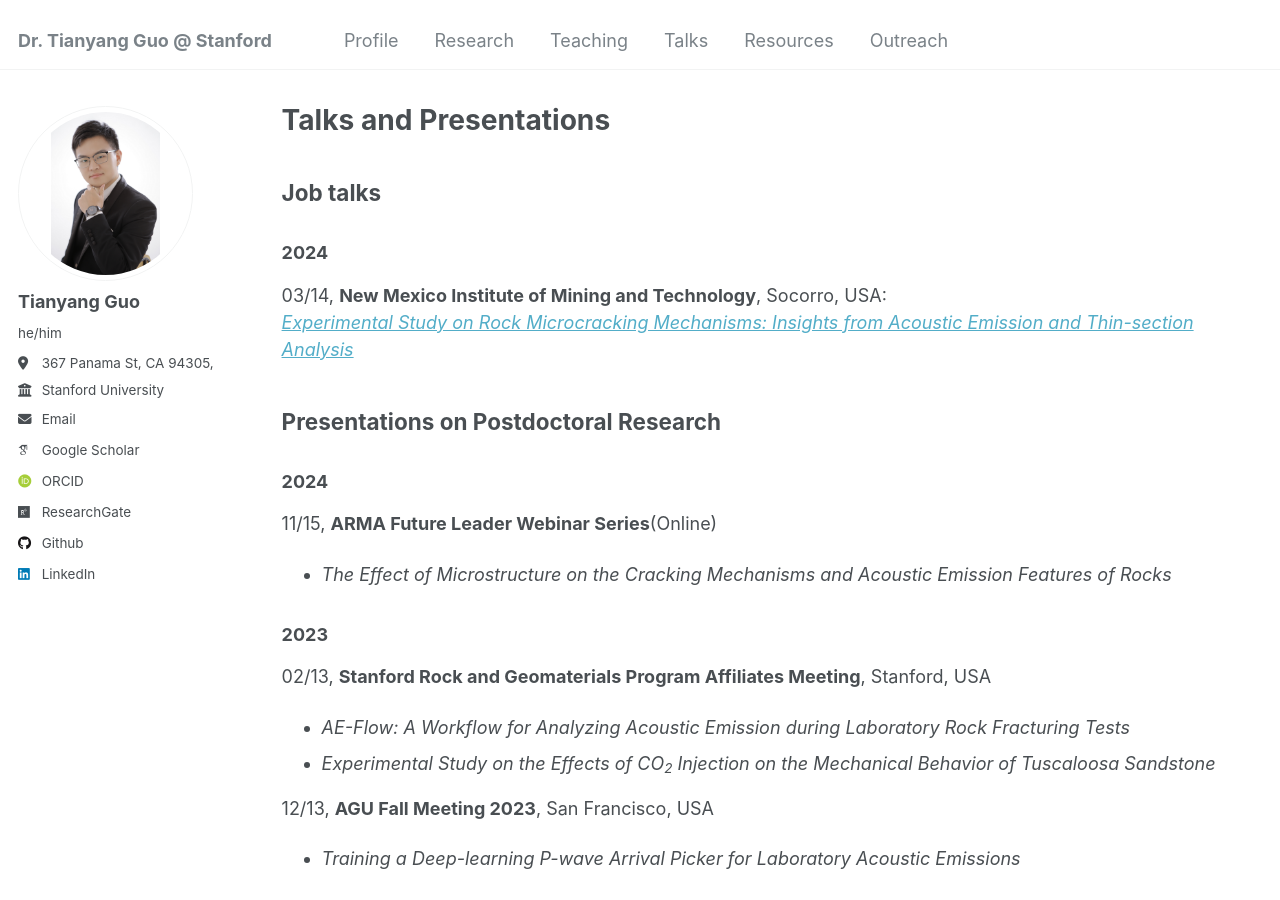
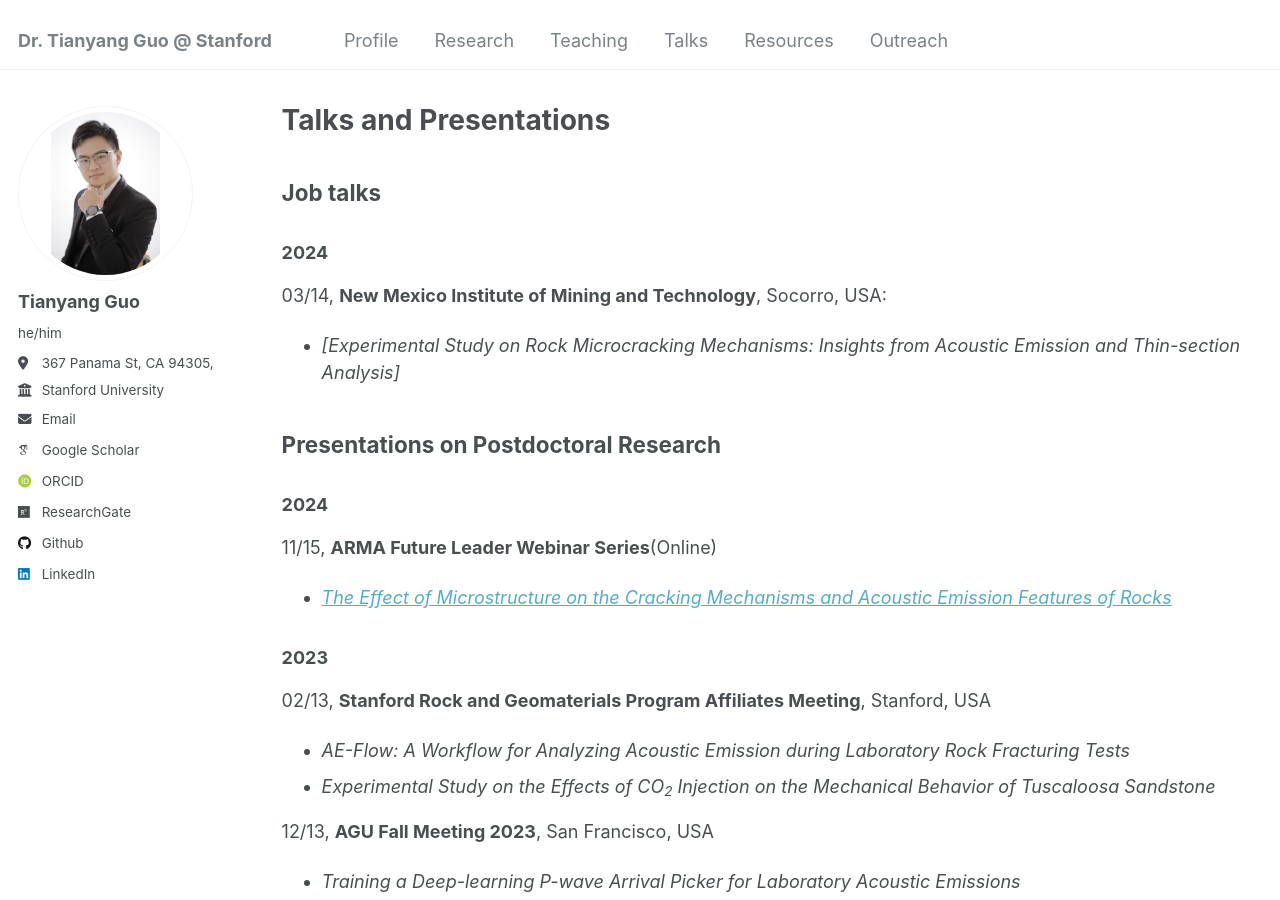
Before and after one commit to guotystanford/guotystanford.github.io, a Jekyll site: the page built from _pages/talks.md, in a window 1280 px wide and 900 px high. Built offline with Jekyll 4.4.1, drawn with Linux system fonts in a browser that asks for light colours; some web fonts are replaced.

```diff
--- a/_pages/talks.md
+++ b/_pages/talks.md
@@ -13,12 +13,12 @@ redirect_from:
 
 ### 2024
 03/14, **New Mexico Institute of Mining and Technology**, Socorro, USA:
-<i>[Experimental Study on Rock Microcracking Mechanisms: Insights from Acoustic Emission and Thin-section Analysis](https://youtu.be/NJG1eFJU1qY)</i>
+* <i>[Experimental Study on Rock Microcracking Mechanisms: Insights from Acoustic Emission and Thin-section Analysis]</i>
 
 ## Presentations on Postdoctoral Research
 ### 2024
 11/15, **ARMA Future Leader Webinar Series**(Online)
-* <i>The Effect of Microstructure on the Cracking Mechanisms and Acoustic Emission Features of Rocks</i>
+* <i>[The Effect of Microstructure on the Cracking Mechanisms and Acoustic Emission Features of Rocks](https://youtu.be/NJG1eFJU1qY)</i>
 
 
 ### 2023
```
